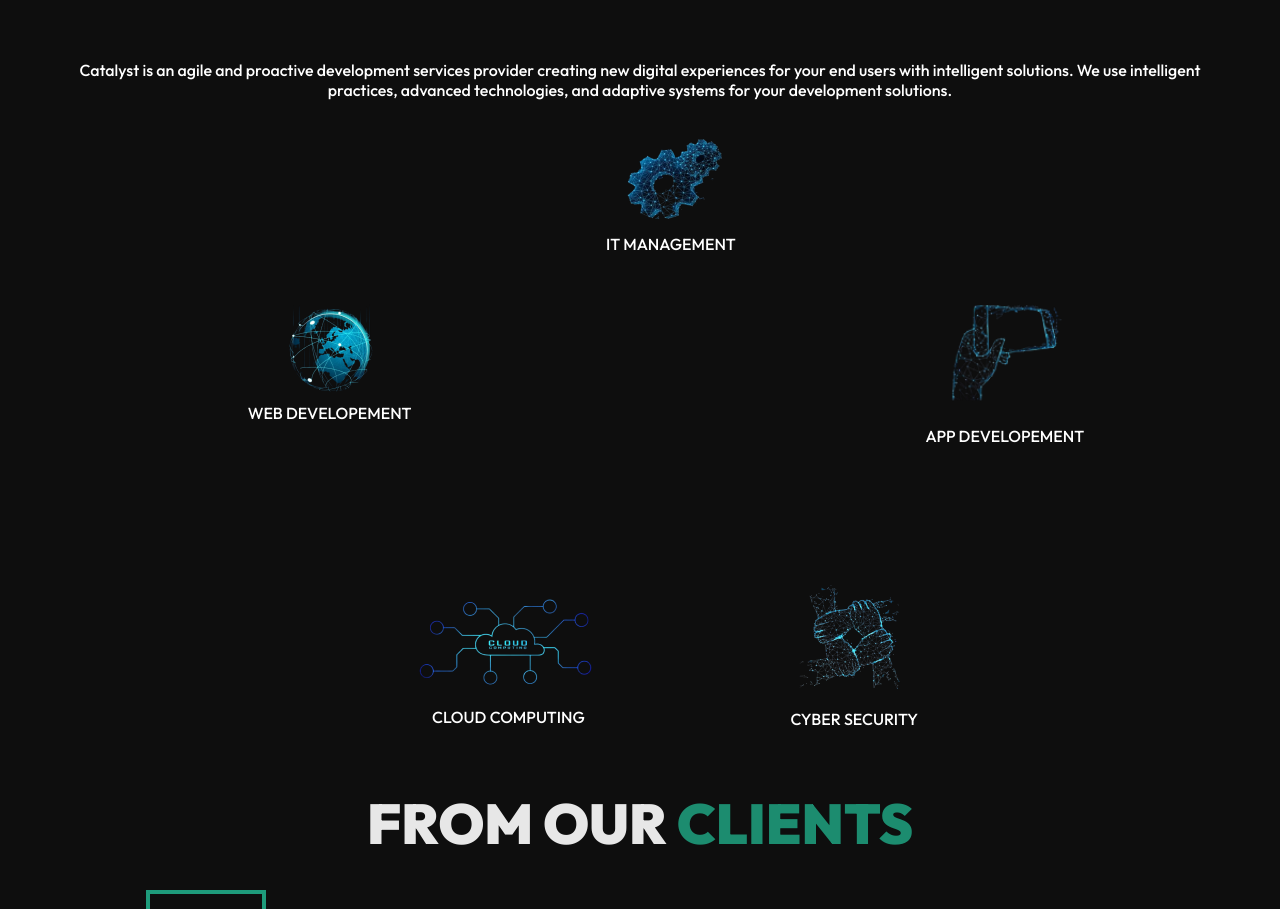
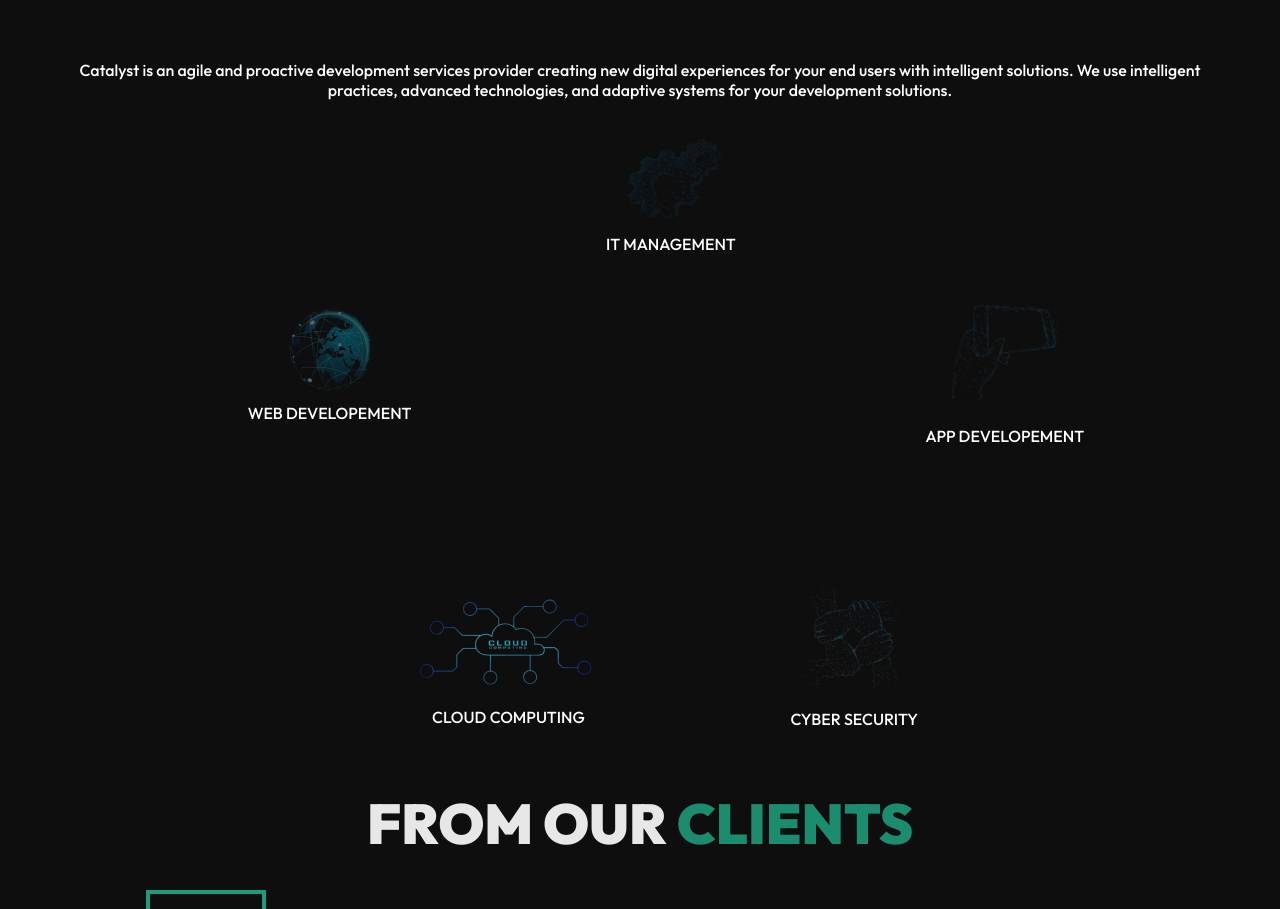
Before and after one commit to iamvysh/CATALYSTorg, a React (Vite) app: page / in a window 1280 px wide. Shown: the part 907-1816 px from the top of the page. Built offline with nearby package versions, Linux system fonts and the light colour scheme.

Commit message:
what we do added

```diff
--- a/src/components/weDo/Wedo.jsx
+++ b/src/components/weDo/Wedo.jsx
@@ -1,4 +1,5 @@
 import "./weDo.scss";
+import {motion} from 'framer-motion'
 
 const Wedo = () => {
   return (
@@ -12,24 +13,24 @@ const Wedo = () => {
       </p>
       <div className="circlewrapper">
         <div className="image1">
-          <img src="/settings1.png" alt="" />
+          <motion.img initial={{opacity:0}} animate={{opacity: [1, 0.2, 0.2, 0.2, 0]}} transition={{duration: 1, repeat: Infinity, ease: "linear"}} src="/settings1.png" alt="" />
           <p>IT MANAGEMENT</p>
         </div>
         <div className="image2">
-          <img src="/phone1.png" alt="" />
+          <motion.img initial={{opacity:0}} animate={{opacity: [0, 1, 0.2, 0.2, 0.2]}} transition={{duration: 1, repeat: Infinity, ease: "linear"}} src="/phone1.png" alt="" />
           <p>APP DEVELOPEMENT</p>
         </div>
         <div className="image3">
-          <img src="/cyber security 1.png" alt="" />
+          <motion.img initial={{opacity:0}} animate={{opacity: [0.2, 0, 1, 0.2, .2]}} transition={{duration: 1, repeat: Infinity, ease: "linear"}} src="/cyber security 1.png" alt="" />
           <p>CYBER SECURITY</p>
 
         </div>
         <div className="image4">
-          <img src="/cloud 1.png" alt="" />
+          <motion.img initial={{opacity:0}} animate={{opacity: [0.2, 0.2, 0, 1, 0.2]}} transition={{duration: 1, repeat: Infinity, ease: "linear"}} src="/cloud 1.png" alt="" />
           <p>CLOUD COMPUTING</p>
         </div>
         <div className="image5">
-          <img src="/web 2.png" alt="" />
+          <motion.img initial={{opacity:0}} animate={{opacity: [0.2, 0.2, 0.2, 0, 1]}} transition={{duration: 1, repeat: Infinity, ease: "linear"}} src="/web 2.png" alt="" />
           <p>WEB DEVELOPEMENT</p>
 
         </div>
```
